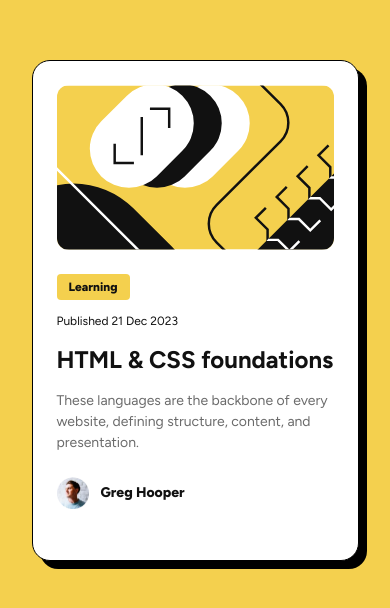
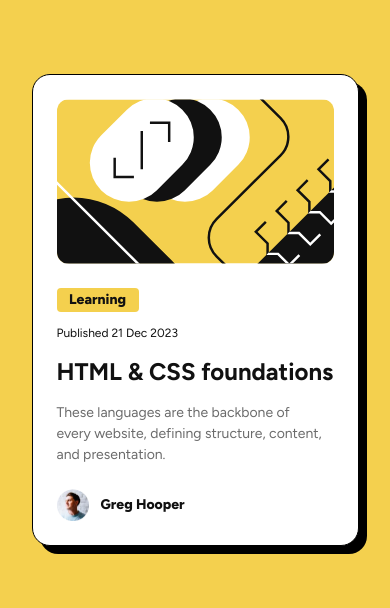
Before and after one commit to hubertasGeciauskas/blog-preview-card, a plain HTML site: page index.html in a window 390 px wide. Shown: the part 112-720 px from the top of the page. Drawn offline with nearby package versions, Linux system fonts and the light colour scheme.

Commit message:
CSS resert added, defined variables for colors, max withs with height added, swaped px to rem

```diff
--- a/index.html
+++ b/index.html
@@ -30,7 +30,7 @@
 
         <div class="content">
           <div class="category">
-            <h2 class="text-3 text-xs">Learning</h2>
+            <h2 class="text-3 text-sm sm:text-xs">Learning</h2>
           </div>
 
           <p class="text-4">Published 21 Dec 2023</p>
--- a/styles.css
+++ b/styles.css
@@ -1,20 +1,61 @@
+:root {
+  --background-color: rgb(244, 208, 78);
+  --card-background: #ffffff;
+  --text-color-primary: rgb(17, 17, 17);
+  --text-color-secondary: rgb(107, 107, 107);
+  --highlight-color: rgba(0, 0, 0, 1);
+  --hover-color: rgb(244, 208, 78);
+}
+
+#root,
+#__next {
+  isolation: isolate;
+}
+* {
+  margin: 0;
+}
+
+img,
+picture,
+video,
+canvas,
+svg {
+  display: block;
+  max-width: 100%;
+}
+
 body {
-  background-color: rgb(244, 208, 78);
+  padding: 1rem;
+  background-color: var(--background-color);
   font-family: "Figtree", sans-serif;
   line-height: 1.5;
+  -webkit-font-smoothing: antialiased;
+}
+p,
+h1,
+h2,
+h3,
+h4,
+h5,
+h6 {
+  overflow-wrap: break-word;
+}
+
+p {
+  text-wrap: pretty;
 }
 
 .card {
-  padding: 24px;
+  padding: 1.5rem;
   display: flex;
   flex-direction: column;
-  gap: 24px;
-  background-color: #ffffff;
-  height: 522px;
-  width: 384px;
+  gap: 1.5rem;
+  background-color: var(--card-background);
+  max-height: 522px;
+  max-width: 384px;
   border-radius: 18px;
   border: 1px solid black;
-  box-shadow: 8px 8px 0 0 rgba(0, 0, 0, 1);
+  box-shadow: 8px 8px 0 0 var(--highlight-color);
 }
 
 .content {
@@ -27,50 +68,54 @@ body {
   display: inline-flex;
   align-items: center;
   justify-content: center;
-  height: 26px;
-  width: 73px;
+  max-height: 26px;
+  max-width: 73px;
   padding: 0.75rem 1.5rem;
-  background-color: rgb(244, 208, 78);
+  background-color: var(--background-color);
   border-radius: 4px;
 }
 
 .author {
   display: flex;
   align-items: center;
-  gap: 12px;
+  gap: 0.75rem;
   white-space: nowrap;
 }
 
 .text-4 {
-  font-size: 12px;
+  font-size: 0.75rem;
   font-weight: normal;
-  color: rgb(17, 17, 17);
+  color: var(--text-color-primary);
 }
 .text-3 {
   font-weight: 800;
-  color: rgb(17, 17, 17);
+  color: var(--text-color-primary);
 }
 .text-2 {
-  font-size: 16px;
+  font-size: 1rem;
   font-weight: normal;
-  color: rgb(107, 107, 107);
+  color: var(--text-color-secondary);
 }
 .text-1 {
-  font-size: 24px;
+  font-size: 1.5rem;
   font-weight: bold;
-  color: rgb(17, 17, 17);
+  color: var(--text-color-primary);
   cursor: pointer;
 }
 .text-1:hover {
-  color: rgb(244, 208, 78);
+  color: var(--hover-color);
 }
 
 @media (max-width: 600px) {
   .card {
-    height: 501px;
-    width: 327px;
+    max-height: 501px;
+    max-width: 327px;
+  }
+  .category {
+    max-height: 21px;
+    max-width: 82px;
   }
   .text-2 {
-    font-size: 14px;
+    font-size: 0.875rem;
   }
 }
```
